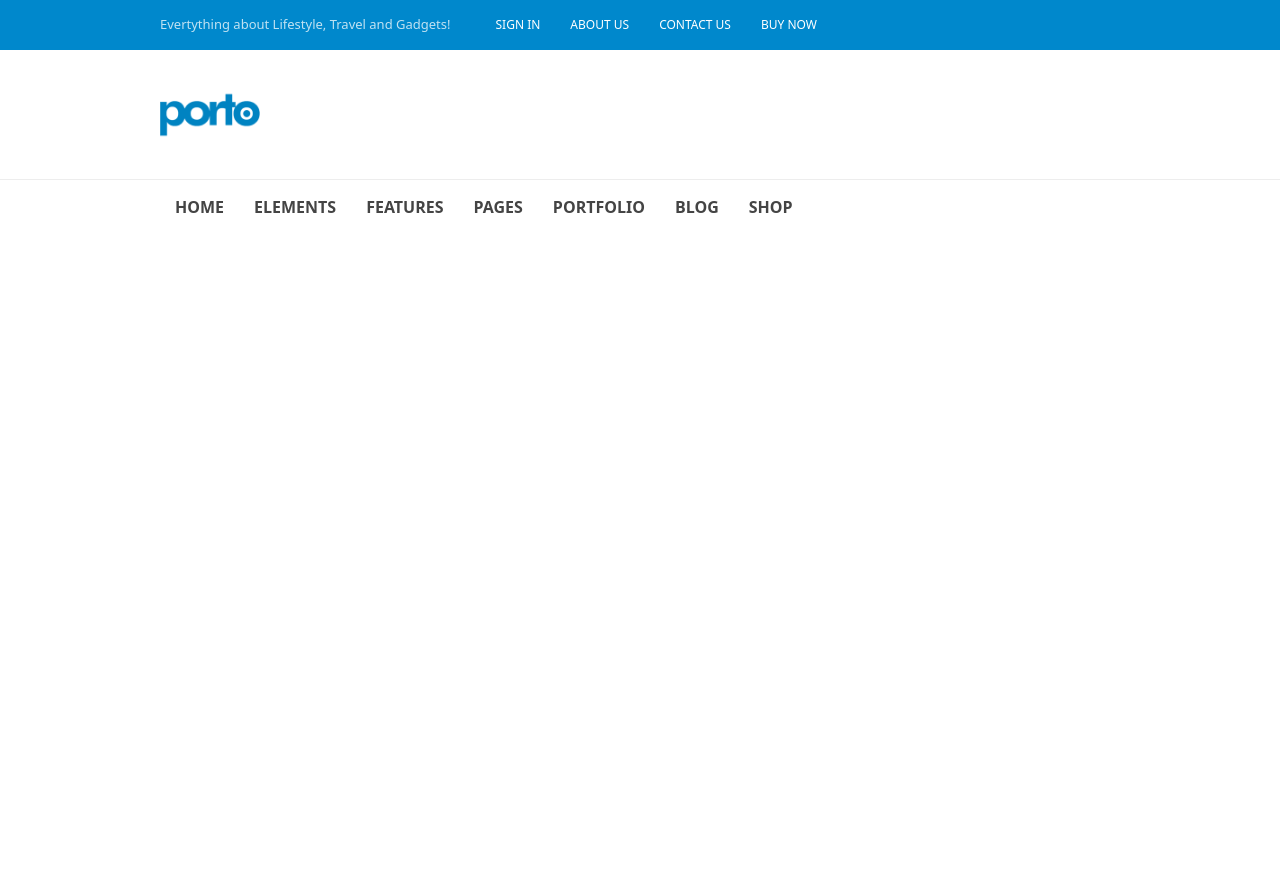
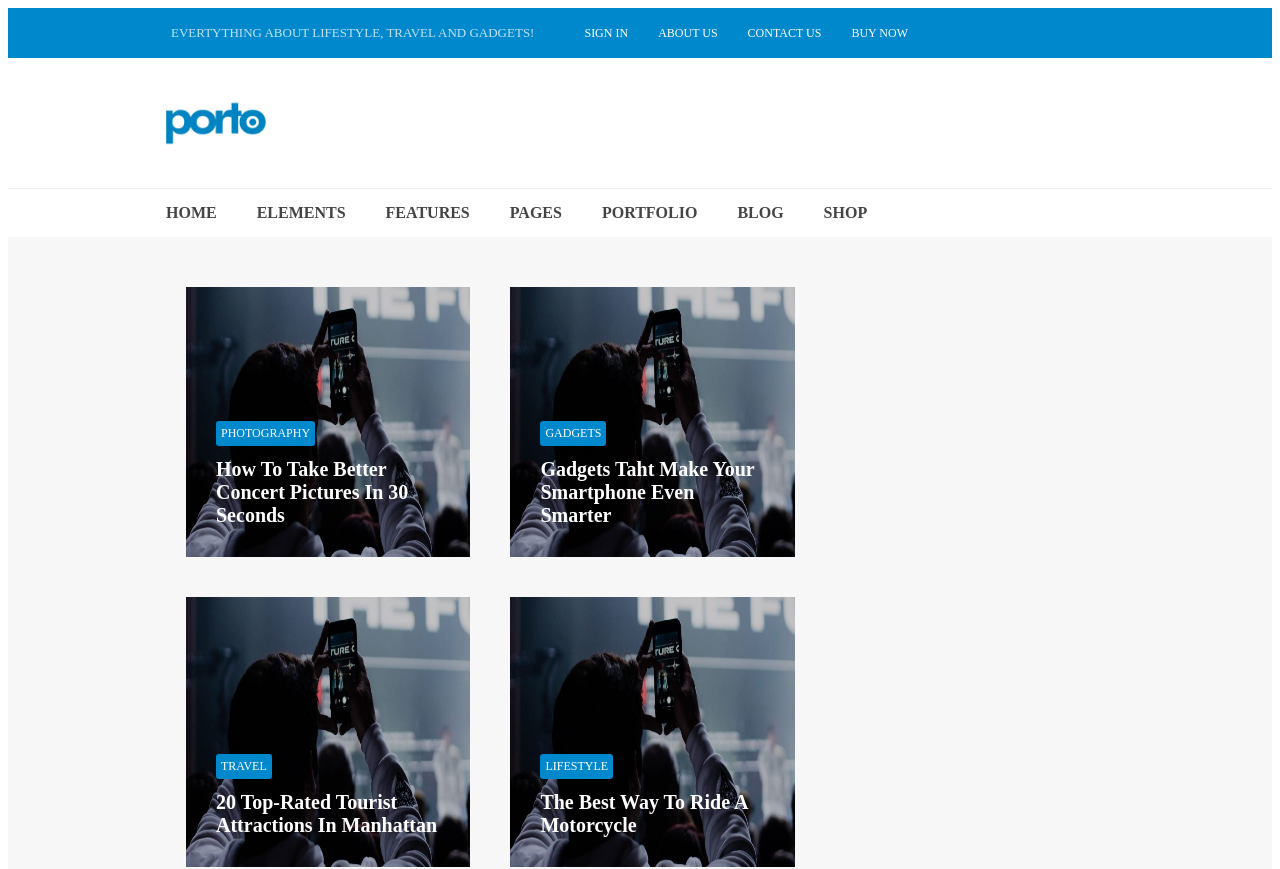
Before and after one commit to michelafranchini/proj-html-vuejs, a Vue app: page / in a window 1280 px wide. Shown: the top 869 px of the page. Before the commit the page ends 800 px from the top, so only its background shows below. Built offline with nearby package versions, Linux system fonts and the light colour scheme.

Commit message:
Struttura jumbotron

```diff
--- a/src/App.vue
+++ b/src/App.vue
@@ -25,7 +25,17 @@ export default {
 
 <style lang="scss">
 @import './style/variables.scss';
-@import '~bootstrap/scss/bootstrap.scss' ;
+// @import '~bootstrap/scss/bootstrap.scss' ;
+
+#app {
+  //
+  body {
+    box-sizing: border-box;
+    margin: 0;
+    padding: 0;
+
+  }
+}
 
 
 </style>
--- a/src/components/Header.vue
+++ b/src/components/Header.vue
@@ -21,16 +21,22 @@
         <div class="container_75">
             <Navbar :item="navbar"/>
         </div>
+        <div>
+            <Jumbotron :jumbotronArticle="jumbotronList"/>
+        </div>
+
   </header>
 </template>
 
 <script>
-import Navbar from '../components/Navbar.vue'
+import Navbar from '../components/Navbar.vue';
+import Jumbotron from '../components/Jumbotron.vue';
 
 export default {
     name: "Header",
     components: {
-        Navbar
+        Navbar,
+        Jumbotron
     },
     data() {
         return {
@@ -64,6 +70,38 @@ export default {
                     link: ""
                 }
 
+            ],
+            jumbotronList : [
+                {
+                    title: "how to take better concert pictures in 30 seconds",
+                    link: "../assets/images/blog-46.jpg",
+                    tag: "photography",
+                },
+                {
+                    title: "gadgets taht make your smartphone even smarter",
+                    link: "../assets/images/blog-47.jpg",
+                    tag: "gadgets",
+                },
+                {
+                    title: "20 top-rated tourist attractions in manhattan",
+                    link: "../assets/images/blog-48.jpg",
+                    tag: "travel",
+                },
+                {
+                    title: "the best way to ride a motorcycle",
+                    link: "../assets/images/blog-49.jpg",
+                    tag: "lifestyle",
+                },
+                {
+                    title: "5 fun things to do al the beach",
+                    link: "../assets/images/blog-50.jpg",
+                    tag: "travel",
+                },
+                {
+                    title: "amazingly fresh fruit and herb drinks for summer",
+                    link: "../assets/images/blog-51.jpg",
+                    tag: "recipes",
+                },
             ]
         }
     }
@@ -87,7 +125,6 @@ export default {
 
         p {
             font-size: 13px;
-            margin-bottom: 0;
             color: #c0e2f2;
         }
 
@@ -111,15 +148,6 @@ export default {
             color: white;
         }
 
-
-        // &:hover {
-        //     color: #0088cc;
-        // }
-
-        // &:active {
-        //     color: #0088cc;
-        // }
-
     }
 
     }
--- /dev/null
+++ b/src/components/Jumbotron.vue
@@ -0,0 +1,79 @@
+<template>
+    <div class="bg_grey">
+        <div class="container_75">
+            <div v-for="article, index in jumbotronArticle" :key="index" class="single_article">
+                <div class="text_article_jmb">
+                    <p>{{article.tag}}</p>
+                    <h2>{{article.title}}</h2>
+                </div>
+                <img src="../assets/images/blog-46.jpg" :alt="article.title" class="jmbimg">
+
+            </div>
+        </div>
+    </div>
+</template>
+
+<script>
+export default {
+    name: "Jumbotron",
+    props: ["jumbotronArticle"],
+
+    data() {
+        return {
+            // path: "../assets/images/",
+        }
+    }
+}
+</script>
+
+<style lang="scss">
+    .bg_grey {
+        background-color: #f7f7f7;
+        padding: 30px 0;
+    }
+
+    .container_75 {
+        width: 75%;
+        margin: auto;
+        display: flex;
+        flex-wrap: wrap;
+    }
+
+    p {
+        display: inline-block;
+        text-transform: uppercase;
+        font-size: 12px;
+        padding: 5px;
+        border-radius: 3px;
+        background-color: #0088cc;
+        color: white;
+    }
+
+    h2 {
+        text-transform: capitalize;
+        font-size: 20px;
+        font-weight: bold;
+        margin: 0;
+        color: white;
+    }
+
+    .text_article_jmb {
+        position: absolute;
+        bottom: 0;
+        left: 0;
+        padding: 30px;
+    }
+
+
+    .jmbimg {
+        height: 100%;
+        width: 100%;
+    }
+
+    .single_article {
+        width: 30%;
+        height: 270px;
+        margin: 20px;
+        position: relative;
+    }
+</style>
--- a/src/components/Navbar.vue
+++ b/src/components/Navbar.vue
@@ -26,7 +26,7 @@ ul {
         list-style: none;
         text-transform: uppercase;
         cursor: pointer;
-        margin: 15px;
+        margin: 15px 40px 15px 0;
         font-weight: bold;
         color: #444444;
 
--- a/src/style/variables.scss
+++ b/src/style/variables.scss
@@ -1,4 +1,4 @@
-@mixin starGeneral {
+@mixin starSettings {
     box-sizing: border-box;
     margin: 0;
     padding: 0;
```
